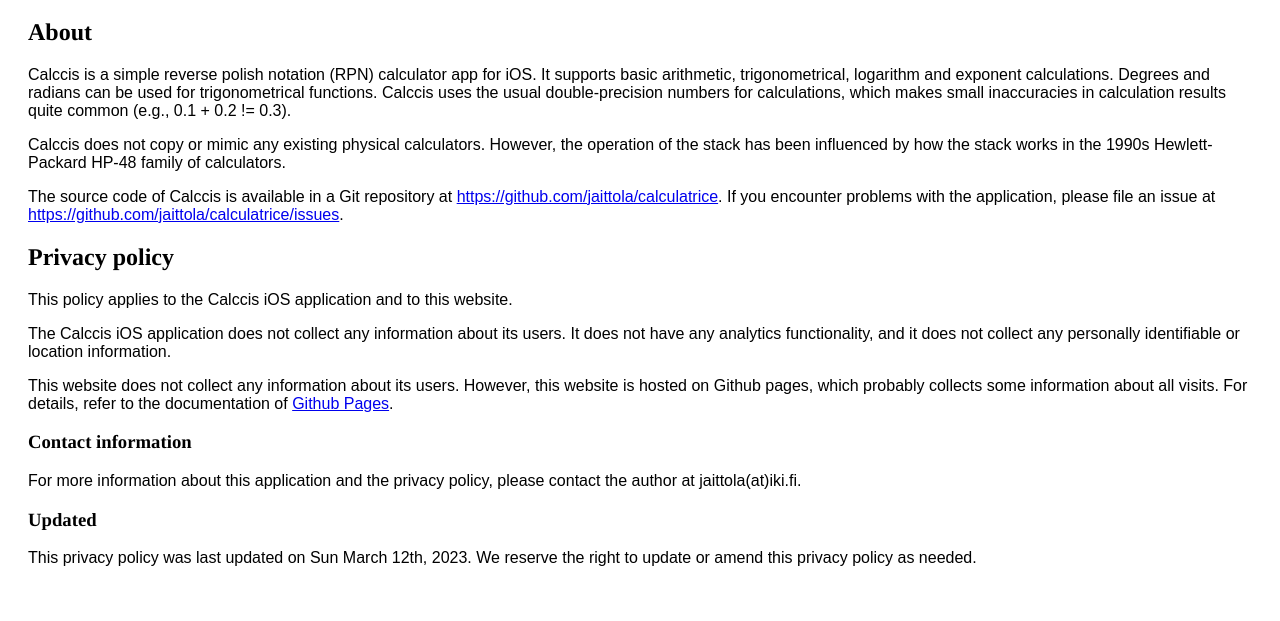
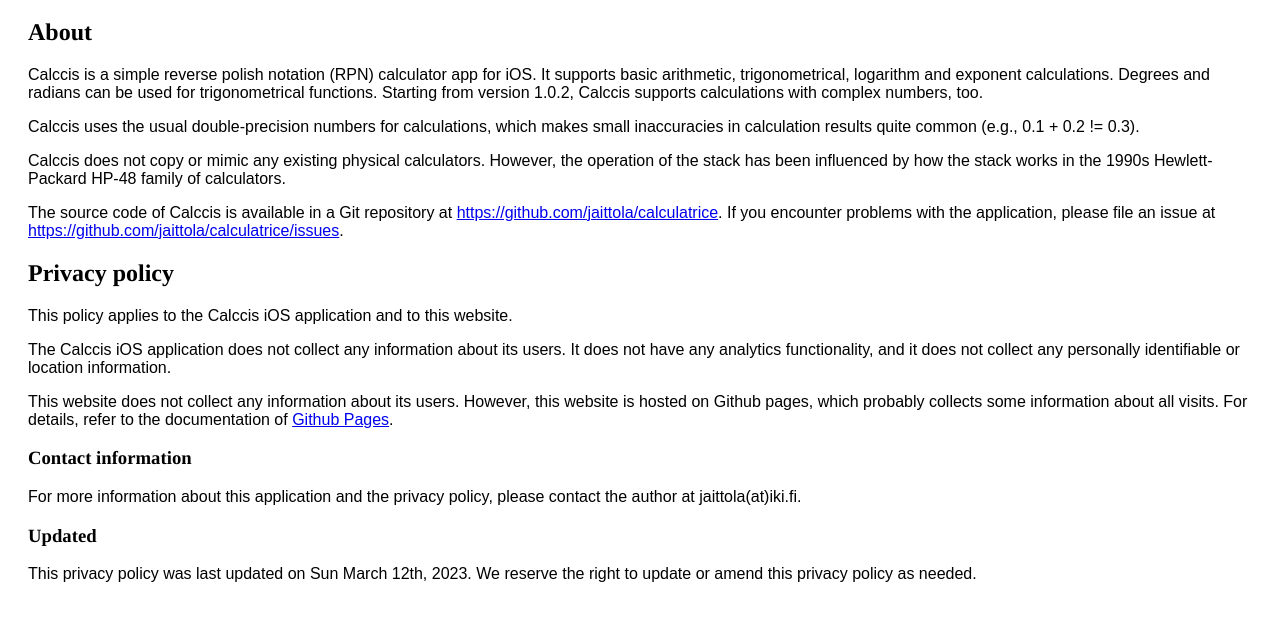
Before and after one commit to jaittola/calculatrice, a plain HTML site: page docs/index.html in a window 1280 px wide. Shown: the part 61-682 px from the top of the page. Drawn offline with Linux system fonts and the light colour scheme.

Commit message:
Update documentation

```diff
--- a/docs/index.html
+++ b/docs/index.html
@@ -14,10 +14,14 @@
     Calccis is a simple reverse polish notation (RPN) calculator app
     for iOS. It supports basic arithmetic, trigonometrical, logarithm
     and exponent calculations. Degrees and radians can be used
-    for trigonometrical functions. Calccis uses the usual
-    double-precision numbers for calculations, which makes small
-    inaccuracies in calculation results quite common (e.g., 0.1
-    + 0.2 != 0.3).
+    for trigonometrical functions. Starting from version 1.0.2, Calccis
+    supports calculations with complex numbers, too.
+  </p>
+
+  <p>
+    Calccis uses the usual double-precision numbers for calculations,
+    which makes small inaccuracies in calculation results quite common
+    (e.g., 0.1 + 0.2 != 0.3).
   </p>
 
   <p>
```
